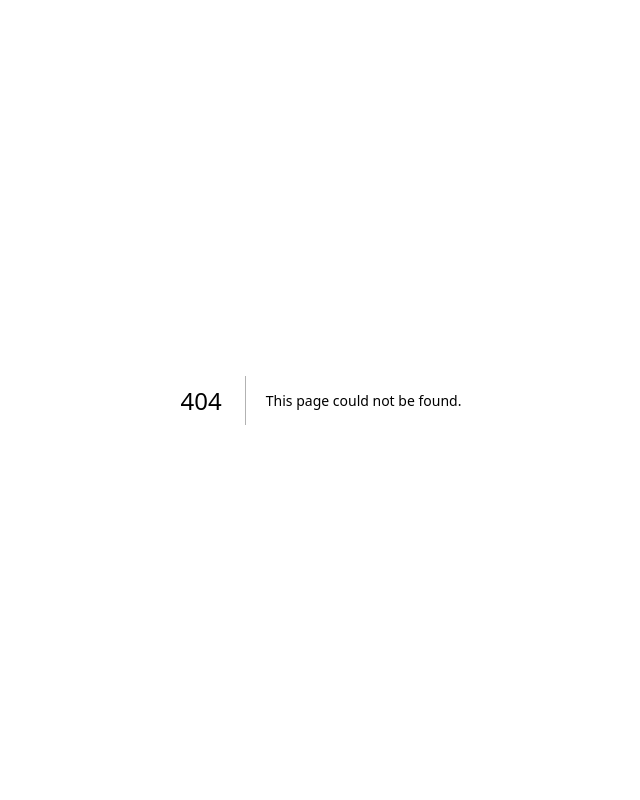
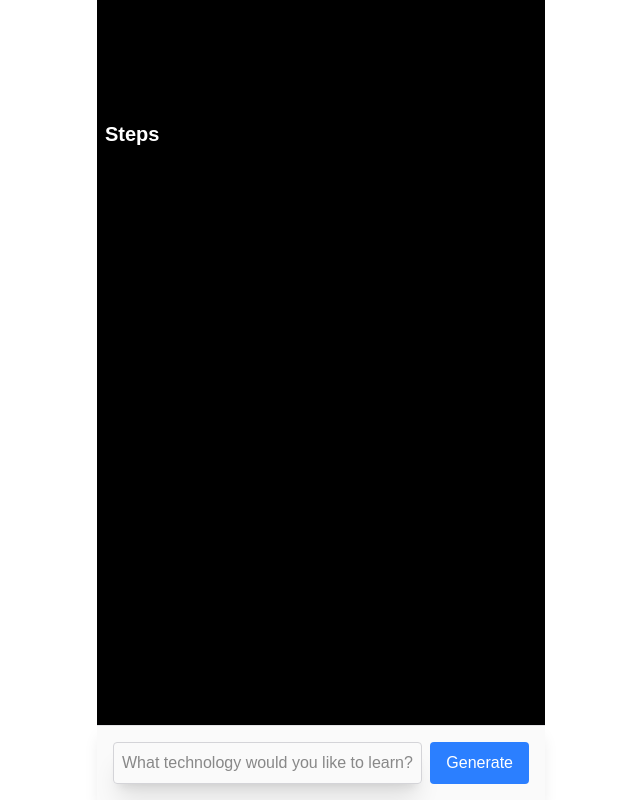
Before and after one commit to Vorpalv2/vercel-ai-sdk, a Next.js app: page /ui/structuredtest in a window 1280 px wide. Before the commit this address had no page. Shown: the whole page, without its empty margins (319-959 px from the left). Built offline with nearby package versions, Linux system fonts and the light colour scheme.

Commit message:
minor changes

```diff
--- /dev/null
+++ b/app/api/structuredtest/route.ts
@@ -0,0 +1,27 @@
+import { NextRequest } from "next/server";
+import { streamObject } from "ai";
+import { google } from "@ai-sdk/google";
+import { LearningSchema } from "./schema";
+
+export async function POST(req: NextRequest) {
+  const { techName } = await req.json();
+
+  try {
+    const result = streamObject({
+      model: google("gemini-1.5-flash"),
+      schema: LearningSchema,
+      prompt: `User wants to learn this technology, answer the query in detail based on the schema provided and the ${techName}.`,
+      onFinish: ({ usage }) => {
+        console.log({
+          input: usage.inputTokens,
+          output: usage.outputTokens,
+          total: usage.totalTokens,
+        });
+      },
+    });
+
+    return result.toTextStreamResponse();
+  } catch (error) {
+    throw Error((error as Error).message);
+  }
+}
--- /dev/null
+++ b/app/api/structuredtest/schema.ts
@@ -0,0 +1,12 @@
+import z from "zod";
+
+export const LearningSchema = z.object({
+  technologyName: z.string(),
+  technologiesToLearn: z.array(
+    z.object({
+      name: z.string(),
+      description: z.string(),
+    })
+  ),
+  steps: z.array(z.string()),
+});
--- /dev/null
+++ b/app/ui/structuredtest/page.tsx
@@ -0,0 +1,72 @@
+"use client";
+import { LearningSchema } from "@/app/api/structuredtest/schema";
+import { experimental_useObject as useObject } from "@ai-sdk/react";
+
+import { FormEvent, useState } from "react";
+
+export default function StructuredTestPage() {
+  const [techName, setTechName] = useState("");
+  const { object, submit, isLoading, error, stop } = useObject({
+    api: "/api/structuredtest",
+    schema: LearningSchema,
+  });
+
+  function onSubmitHandler(e: FormEvent) {
+    e.preventDefault();
+    submit({ techName: techName });
+    setTechName("");
+  }
+
+  return (
+    <div className="flex flex-col w-full max-w-md py-24 mx-auto stretch h-screen bg-black">
+      {isLoading && !object && (
+        <div className="items-center font-extrabold text-4xl">Loading.....</div>
+      )}
+      {error && <div>{error.message}</div>}
+
+      <div className="font-bold text-2xl text-white p-2">
+        {object?.technologyName}
+      </div>
+      {object?.technologiesToLearn?.map((technology, index) => (
+        <ol className="border-2 border-white p-2 grid grid-cols-2" key={index}>
+          <li className="py-1 font-semibold">{technology?.name}</li>
+          <li className="py-1 font-semibold">{technology?.description}</li>
+        </ol>
+      ))}
+      <div className="font-bold text-xl text-white p-2 ">Steps</div>
+      {object?.steps?.map((step, index) => (
+        <ol key={index} className="border-2 border-green-800 p-2">
+          <ol className="p-2" key={index}>
+            <li className="py-1 font-semibold">{step}</li>
+          </ol>
+        </ol>
+      ))}
+
+      <form
+        onSubmit={onSubmitHandler}
+        className="fixed bottom-0 w-full max-w-md mx-auto left-0 right-0 p-4 bg-zinc-50 dark:bg-zinc-950 border-t border-zinc-200 dark:border-zinc-800 shadow-lg"
+      >
+        <div className="flex gap-2">
+          <input
+            value={techName}
+            onChange={(e) => setTechName(e.target.value)}
+            className="flex-1 dark:bg-zinc-800 p-2 border border-zinc-300 dark:border-zinc-700 rounded shadow-xl"
+            placeholder="What technology would you like to learn?"
+          />
+          {isLoading ? (
+            <button
+              onClick={stop}
+              className="bg-red-500 text-white px-4 py-2 rounded hover:bg-red-600 transition-colors"
+            >
+              Stop
+            </button>
+          ) : (
+            <button className="bg-blue-500 text-white px-4 py-2 rounded hover:bg-blue-600 transition-colors">
+              Generate
+            </button>
+          )}
+        </div>
+      </form>
+    </div>
+  );
+}
```
